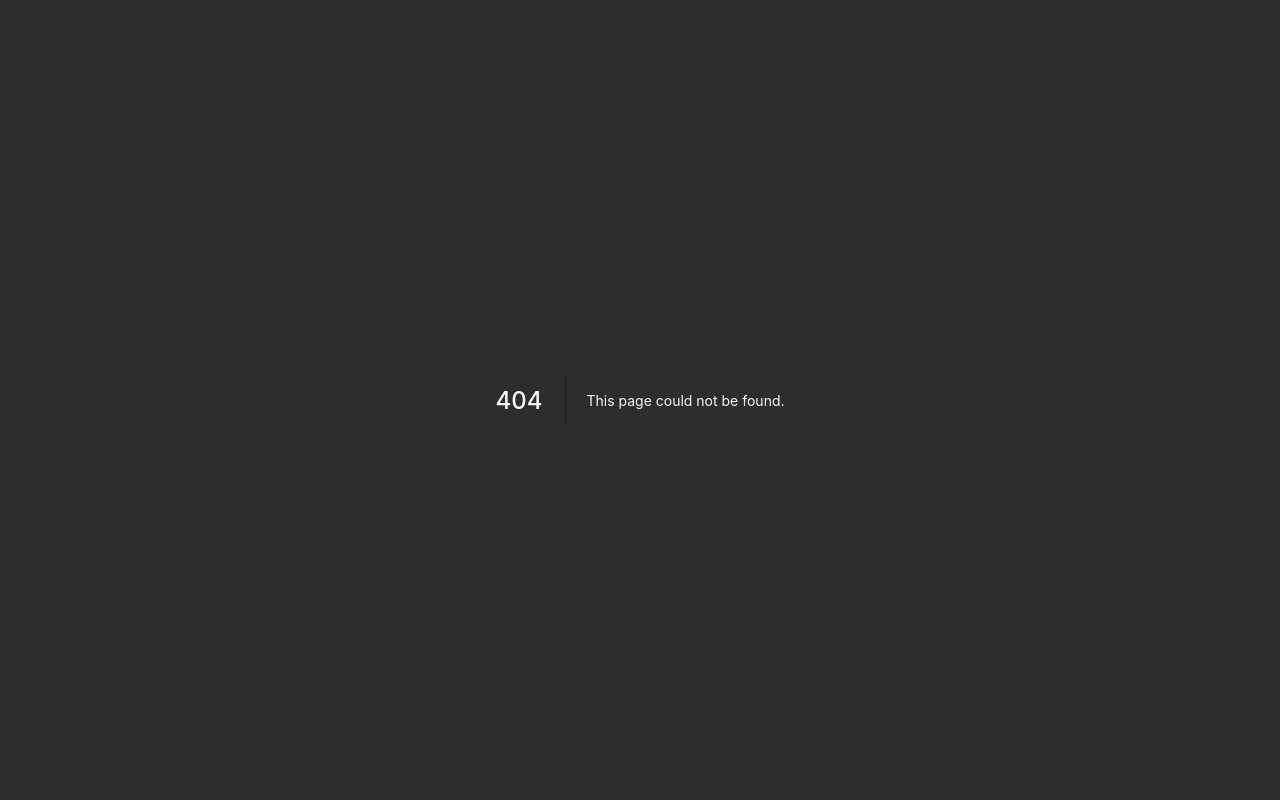
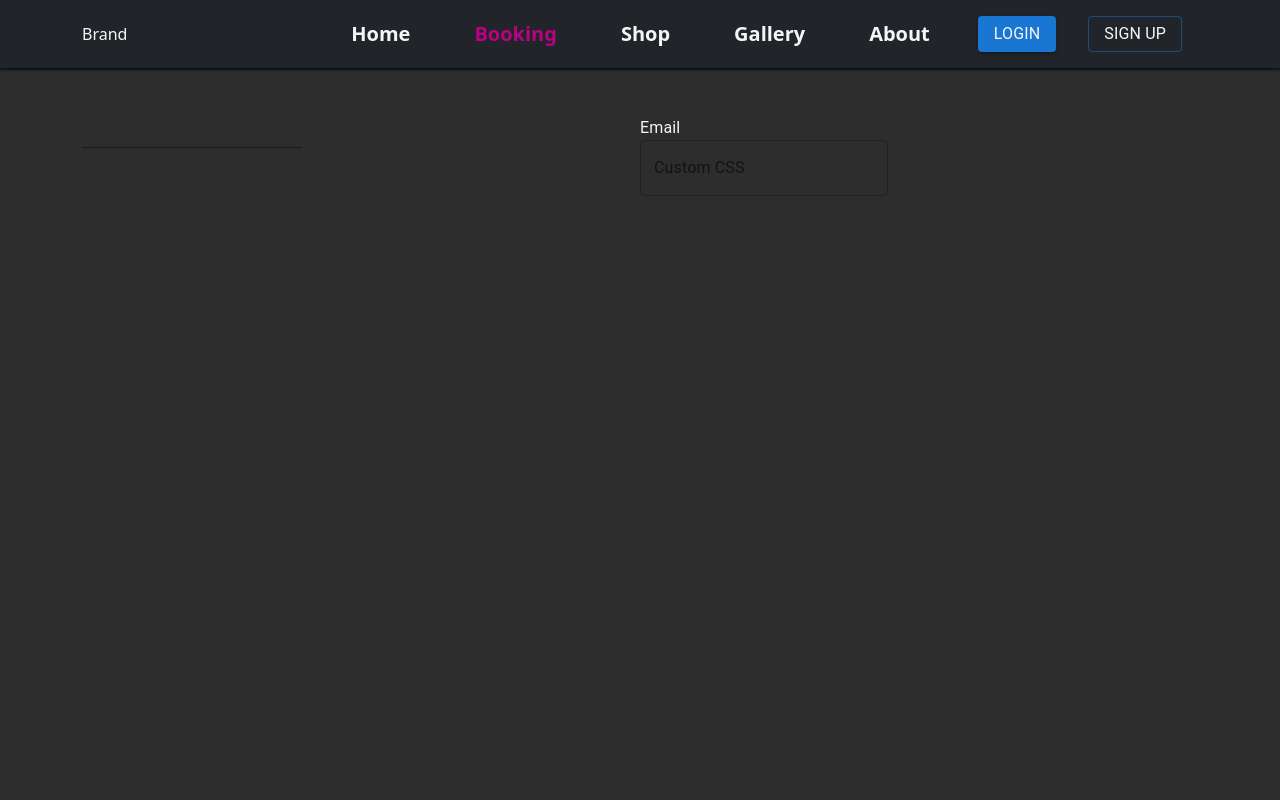
Before and after one commit to minh03112k/barbershop, a Next.js app: page /booking in a window 1280 px wide. Before the commit this address had no page. Shown: the top 800 px of the page. Built offline with nearby package versions, Linux system fonts and the light colour scheme.

Commit message:
custom text field

```diff
--- /dev/null
+++ b/src/components/CustomComponentMUI/CustomTextField.tsx
@@ -0,0 +1,13 @@
+import { TextField } from "@mui/material";
+import { styled } from "@mui/material/styles";
+
+const CustomTextField = styled(TextField) ({
+  '& .MuiInput-underline': {
+    borderBottomColor: '#F5F5F5',
+  },
+  '& .MuiOutlinedInput-root': {
+    color: '#F5F5F5',
+  }
+})
+
+export default CustomTextField;
--- a/src/components/Header.tsx
+++ b/src/components/Header.tsx
@@ -29,13 +29,13 @@ const Header = () => {
             </Link>
           </li>
           <li>
-            <span
+            <Link href={'booking'}
               className={`${
                 router.asPath.includes('booking') ? 'text-purple' : ''
               } text-20 ${styles.headerItem}`}
             >
               Booking
-            </span>
+            </Link>
           </li>
           <li>
             <Link
--- /dev/null
+++ b/src/pages/booking.tsx
@@ -0,0 +1,23 @@
+import CustomInputBase from '@/components/CustomComponentMUI/CustomInputBase';
+import CustomTextField from '@/components/CustomComponentMUI/CustomTextField';
+import Layout from '@/components/Layout';
+import { Box, FormLabel, Grid, TextField, Typography } from '@mui/material';
+import { width } from '@mui/system';
+
+export default function Booking() {
+  return (
+    <Layout>
+      <Box className="container my-5 w-100">
+        <Grid container spacing={2} sx={{ width: '100%' }}>
+          <Grid item xs={6}>
+            <TextField variant="standard" sx={{borderBottomColor: '#F5F5F5'}}  />
+          </Grid>
+          <Grid item xs={6}>
+            <Typography>Email</Typography>
+            <CustomTextField label="Custom CSS" id="custom-css-outlined-input" />
+          </Grid>
+        </Grid>
+      </Box>
+    </Layout>
+  );
+}
```
Also changed, not shown: src/components/CustomComponentMUI/CustomInputBase.tsx (+6 -6 lines).
